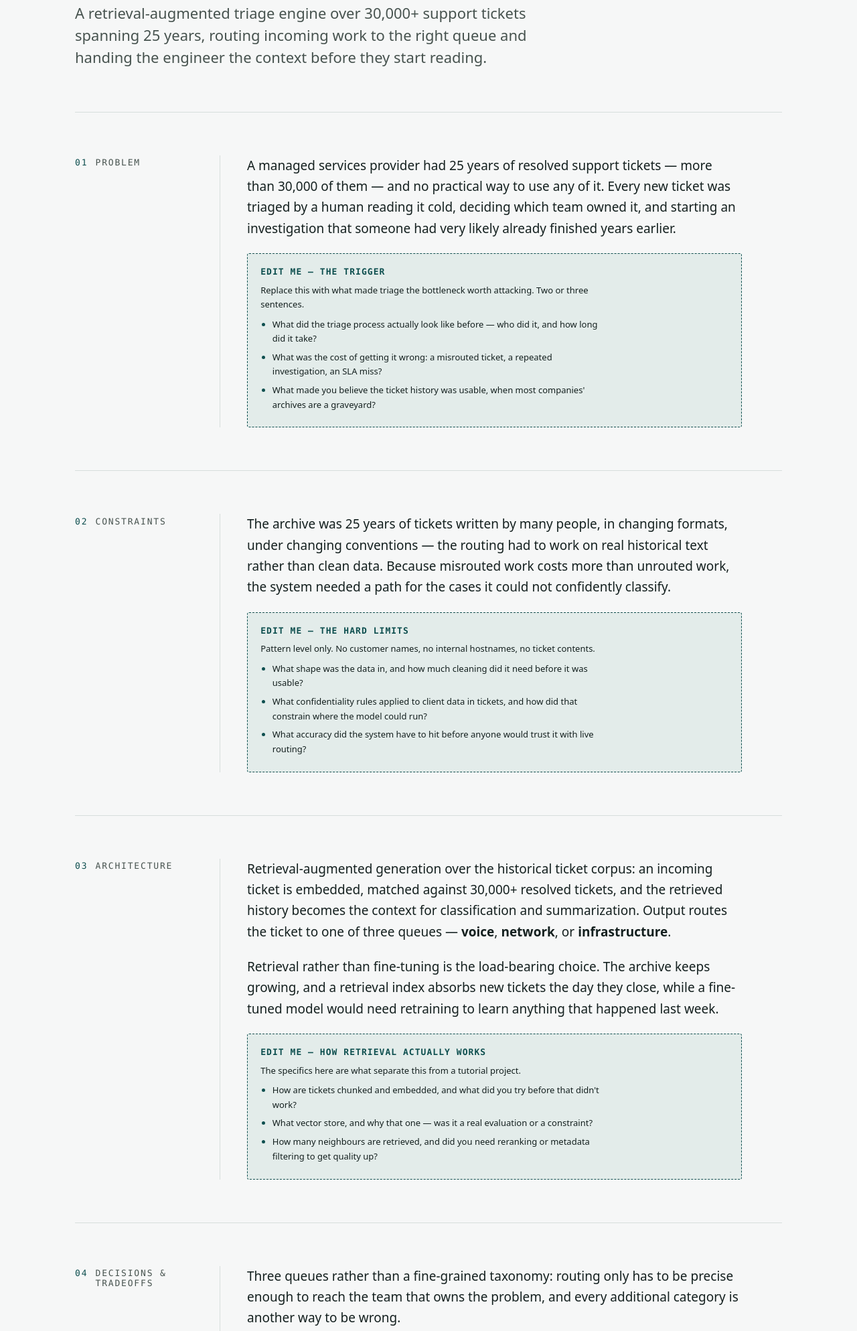
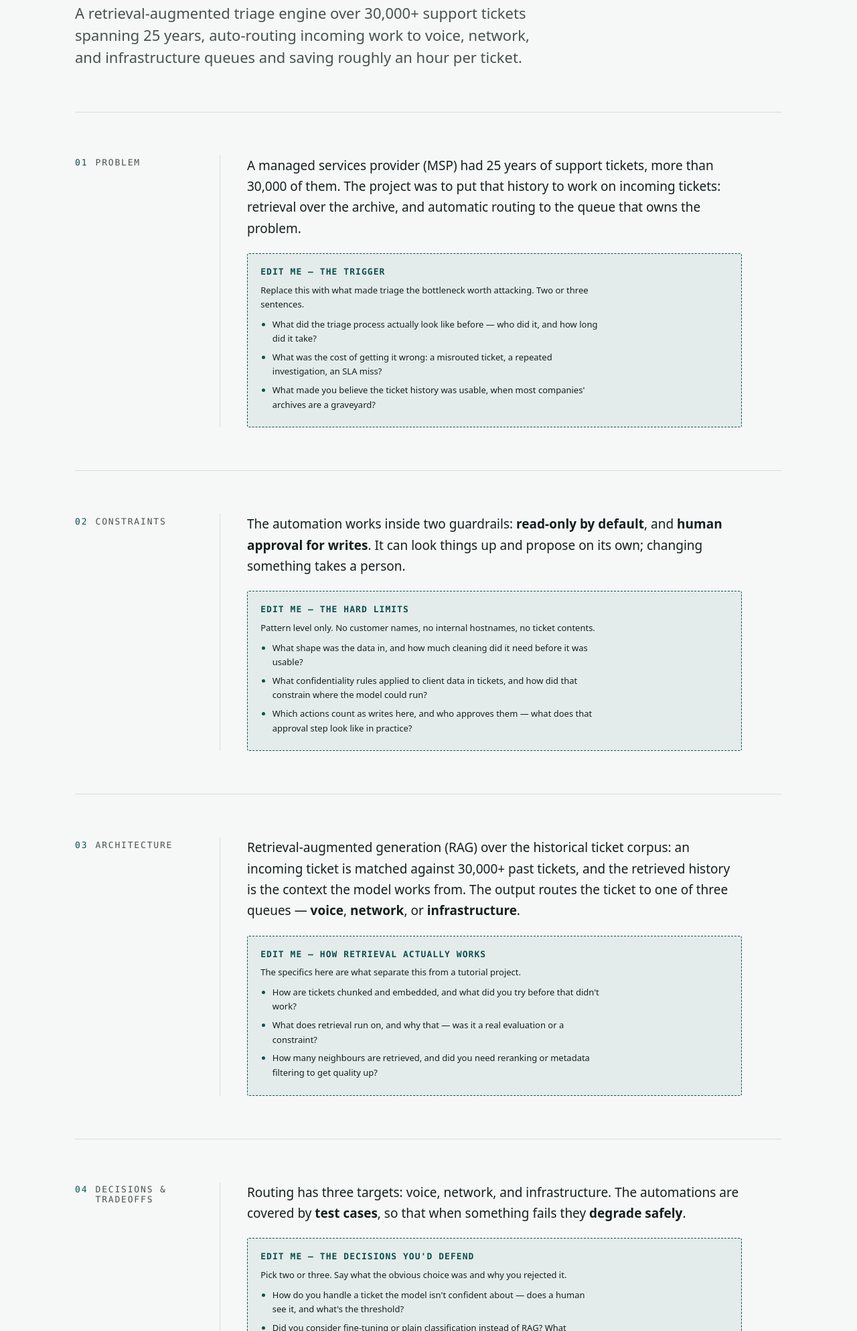
Before and after one commit to Enrique-S-J/Enrique-S-J.github.io, a plain HTML site: page case-studies/ticket-triage.html in a window 1280 px wide. Shown: the part 256-2243 px from the top of the page at 67% size. Drawn offline with Linux system fonts and the light colour scheme.

Commit message:
Hold the ticket triage case study to the approved facts
Same problem as the LLM platform page: the prose described how triage
worked before, what the archive's text was like, and why retrieval beat
fine-tuning, none of which is a resume fact. It also said tickets were
embedded and searched by vector, an implementation detail that was assumed
rather than known. The page now says retrieval and leaves the mechanism
to the EDIT ME block that asks about it.

Adds the guardrail facts that are now approved: read-only by default,
human approval for writes, and test cases so the automations degrade
safely. The guiding questions were adjusted to ask for the story behind
each.

```diff
--- a/case-studies/ticket-triage.html
+++ b/case-studies/ticket-triage.html
@@ -44,8 +44,8 @@
       <h1>AI Ticket Intelligence</h1>
       <p class="standfirst">
         A retrieval-augmented triage engine over 30,000+ support tickets spanning
-        25 years, routing incoming work to the right queue and handing the
-        engineer the context before they start reading.
+        25 years, auto-routing incoming work to voice, network, and
+        infrastructure queues and saving roughly an hour per ticket.
       </p>
     </div>
 
@@ -53,11 +53,10 @@
       <h2 class="section__label" id="s1"><span class="step__num">01</span> Problem</h2>
       <div class="section__body">
         <p>
-          A managed services provider had 25 years of resolved support tickets —
-          more than 30,000 of them — and no practical way to use any of it. Every
-          new ticket was triaged by a human reading it cold, deciding which team
-          owned it, and starting an investigation that someone had very likely
-          already finished years earlier.
+          A managed services provider (MSP) had 25 years of support tickets,
+          more than 30,000 of them. The project was to put that history to work
+          on incoming tickets: retrieval over the archive, and automatic routing
+          to the queue that owns the problem.
         </p>
 
         <!-- EDIT ME: Why this was worth solving. -->
@@ -77,11 +76,10 @@
       <h2 class="section__label" id="s2"><span class="step__num">02</span> Constraints</h2>
       <div class="section__body">
         <p>
-          The archive was 25 years of tickets written by many people, in changing
-          formats, under changing conventions — the routing had to work on
-          real historical text rather than clean data. Because misrouted work
-          costs more than unrouted work, the system needed a path for the cases it
-          could not confidently classify.
+          The automation works inside two guardrails:
+          <strong>read-only by default</strong>, and
+          <strong>human approval for writes</strong>. It can look things up and
+          propose on its own; changing something takes a person.
         </p>
 
         <!-- EDIT ME: The limits you designed inside of. -->
@@ -91,7 +89,7 @@
           <ul>
             <li>What shape was the data in, and how much cleaning did it need before it was usable?</li>
             <li>What confidentiality rules applied to client data in tickets, and how did that constrain where the model could run?</li>
-            <li>What accuracy did the system have to hit before anyone would trust it with live routing?</li>
+            <li>Which actions count as writes here, and who approves them — what does that approval step look like in practice?</li>
           </ul>
         </div>
       </div>
@@ -101,18 +99,12 @@
       <h2 class="section__label" id="s3"><span class="step__num">03</span> Architecture</h2>
       <div class="section__body">
         <p>
-          Retrieval-augmented generation over the historical ticket corpus: an
-          incoming ticket is embedded, matched against 30,000+ resolved tickets,
-          and the retrieved history becomes the context for classification and
-          summarization. Output routes the ticket to one of three queues —
+          Retrieval-augmented generation (RAG) over the historical ticket corpus:
+          an incoming ticket is matched against 30,000+ past tickets, and the
+          retrieved history is the context the model works from. The output
+          routes the ticket to one of three queues —
           <strong>voice</strong>, <strong>network</strong>, or
           <strong>infrastructure</strong>.
-        </p>
-        <p>
-          Retrieval rather than fine-tuning is the load-bearing choice. The
-          archive keeps growing, and a retrieval index absorbs new tickets the day
-          they close, while a fine-tuned model would need retraining to learn
-          anything that happened last week.
         </p>
 
         <!-- EDIT ME: The retrieval pipeline in detail. -->
@@ -121,7 +113,7 @@
           <p>The specifics here are what separate this from a tutorial project.</p>
           <ul>
             <li>How are tickets chunked and embedded, and what did you try before that didn't work?</li>
-            <li>What vector store, and why that one — was it a real evaluation or a constraint?</li>
+            <li>What does retrieval run on, and why that — was it a real evaluation or a constraint?</li>
             <li>How many neighbours are retrieved, and did you need reranking or metadata filtering to get quality up?</li>
           </ul>
         </div>
@@ -132,9 +124,9 @@
       <h2 class="section__label" id="s4"><span class="step__num">04</span> Decisions &amp; tradeoffs</h2>
       <div class="section__body">
         <p>
-          Three queues rather than a fine-grained taxonomy: routing only has to be
-          precise enough to reach the team that owns the problem, and every
-          additional category is another way to be wrong.
+          Routing has three targets: voice, network, and infrastructure. The
+          automations are covered by <strong>test cases</strong>, so that when
+          something fails they <strong>degrade safely</strong>.
         </p>
 
         <!-- EDIT ME: The judgment calls. -->
@@ -144,7 +136,7 @@
           <ul>
             <li>How do you handle a ticket the model isn't confident about — does a human see it, and what's the threshold?</li>
             <li>Did you consider fine-tuning or plain classification instead of RAG? What decided it?</li>
-            <li>What did you do about the tickets that are genuinely two problems at once?</li>
+            <li>Why three queues rather than a finer taxonomy, and what happens to a ticket that is genuinely two problems at once?</li>
           </ul>
         </div>
 
@@ -155,7 +147,7 @@
           <ul>
             <li>What was your ground truth — historical routing, or human re-labelling?</li>
             <li>Which categories got confused with each other, and what did you change as a result?</li>
-            <li>Do you still measure it in production, and how would you know if it degraded?</li>
+            <li>What do the test cases cover, and what does "degrade safely" mean concretely when the model or retrieval fails?</li>
           </ul>
         </div>
       </div>
@@ -170,8 +162,8 @@
             <strong>hundreds of hours monthly</strong>.
           </li>
           <li>
-            <strong>30,000+ tickets across 25 years</strong> made searchable and
-            useful rather than archived.
+            <strong>30,000+ tickets across 25 years</strong> put behind
+            retrieval.
           </li>
           <li>
             Automatic routing to <strong>voice, network, and infrastructure</strong>
@@ -212,8 +204,8 @@
       <h2 class="section__label" id="s7">Stack</h2>
       <div class="section__body">
         <p class="stack">
-          Retrieval-augmented generation · vector search over 30,000+ tickets ·
-          automated queue routing
+          Retrieval-augmented generation · retrieval over 30,000+ tickets ·
+          automated queue routing · read-only by default, human approval for writes
         </p>
         <p><a href="/">Back to the home page</a></p>
       </div>
```
